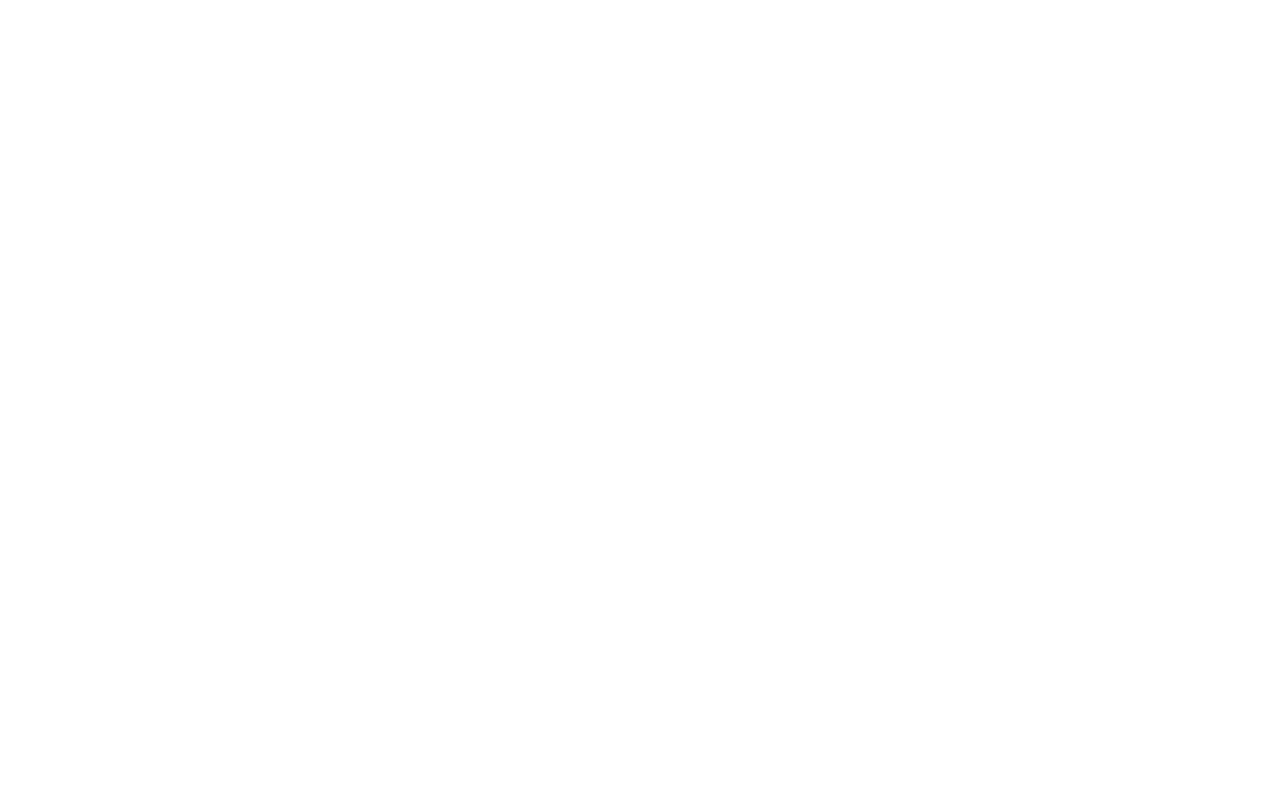
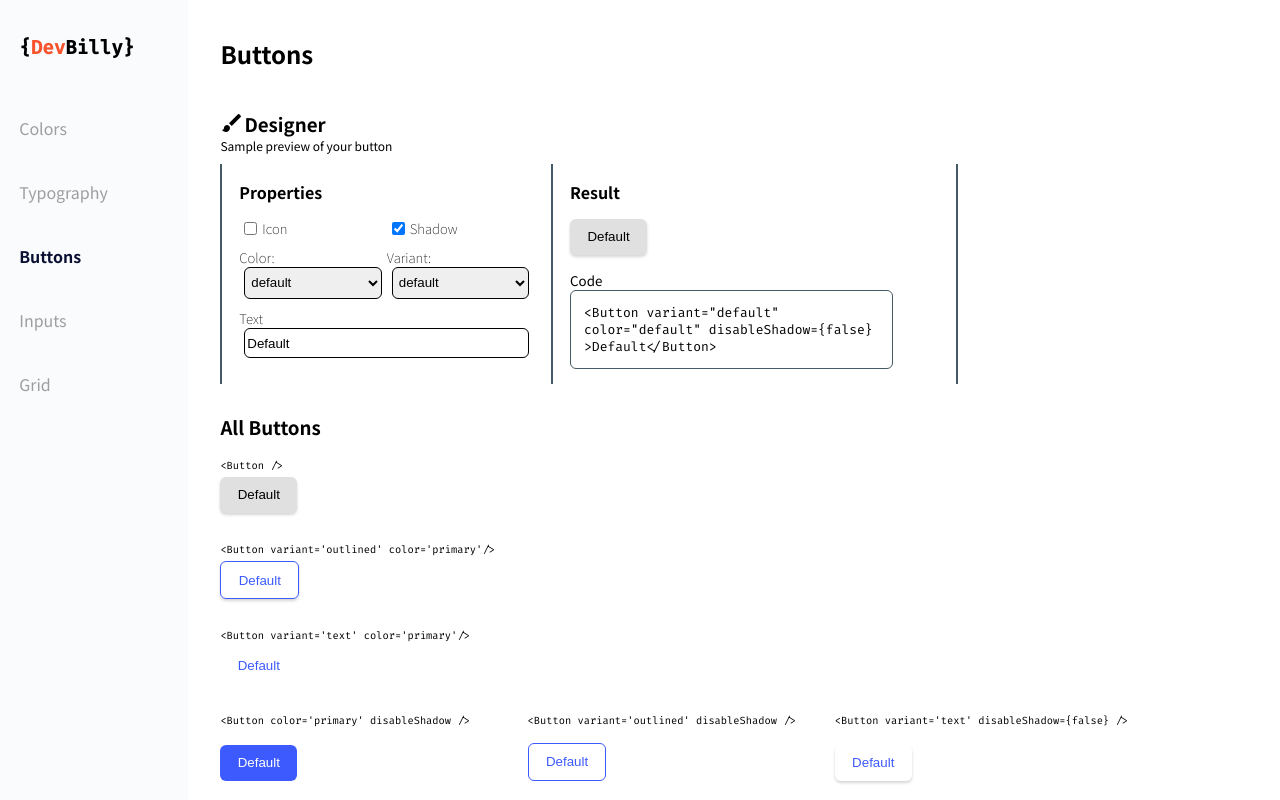
Before and after one commit to dev-billy/design-system, a React (Create React App) app: page / in a window 1280 px wide. Shown: the top 800 px of the page. Built offline with nearby package versions, Linux system fonts and the light colour scheme.

Commit message:
added remaining pieces of the nav

```diff
--- a/src/layout/navlist.js
+++ b/src/layout/navlist.js
@@ -1,29 +1,28 @@
-/* eslint-disable eqeqeq */
 const navList = (location, history) => {
   return [
     {
       text: "Colors",
-      active: "/colors" == location.pathname,
+      active: "/colors" === location.pathname,
       onClick: () => history.push("/colors"),
     },
     {
       text: "Typography",
-      active: "/typography" == location.pathname,
+      active: "/typography" === location.pathname,
       onClick: () => history.push("/typography"),
     },
     {
       text: "Buttons",
-      active: "/buttons" == location.pathname,
+      active: "/buttons" === location.pathname || "/" === location.pathname,
       onClick: () => history.push("/buttons"),
     },
     {
       text: "Inputs",
-      active: "/inputs" == location.pathname,
+      active: "/inputs" === location.pathname,
       onClick: () => history.push("/inputs"),
     },
     {
       text: "Grid",
-      active: "/grid" == location.pathname,
+      active: "/grid" === location.pathname,
       onClick: () => history.push("/grid"),
     },
   ];
--- /dev/null
+++ b/src/pages/Colors.js
@@ -0,0 +1,12 @@
+import Layout from "../layout";
+
+function Colors() {
+  return (
+    <Layout>
+      <h1>Colors</h1>
+      <p>Coming Soon. {":)"}</p>
+    </Layout>
+  );
+}
+
+export default Colors;
--- /dev/null
+++ b/src/pages/Grid.js
@@ -0,0 +1,12 @@
+import Layout from "../layout";
+
+function Grid() {
+  return (
+    <Layout>
+      <h1>Grid</h1>
+      <p>Coming Soon. {":)"}</p>
+    </Layout>
+  );
+}
+
+export default Grid;
--- /dev/null
+++ b/src/pages/Inputs.js
@@ -0,0 +1,12 @@
+import Layout from "../layout";
+
+function Inputs() {
+  return (
+    <Layout>
+      <h1>Inputs</h1>
+      <p>Coming Soon. {":)"}</p>
+    </Layout>
+  );
+}
+
+export default Inputs;
--- /dev/null
+++ b/src/pages/Typography.js
@@ -0,0 +1,12 @@
+import Layout from "../layout";
+
+function Typography() {
+  return (
+    <Layout>
+      <h1>Typography</h1>
+      <p>Coming Soon. {":)"}</p>
+    </Layout>
+  );
+}
+
+export default Typography;
```
Also changed, not shown: src/routes.js (+29 -0 lines).
